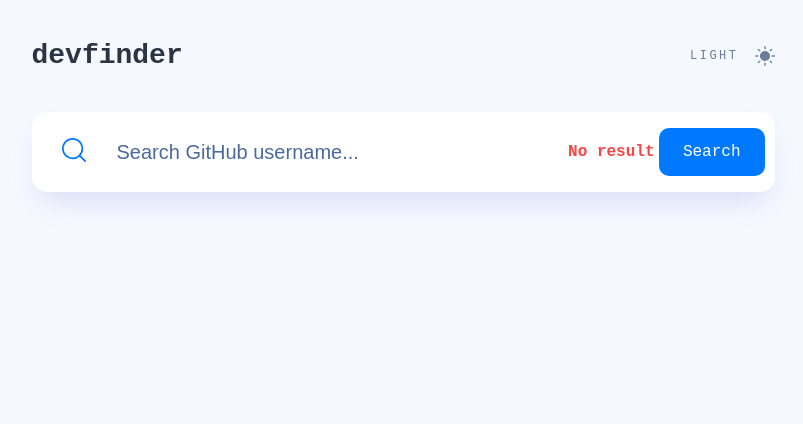
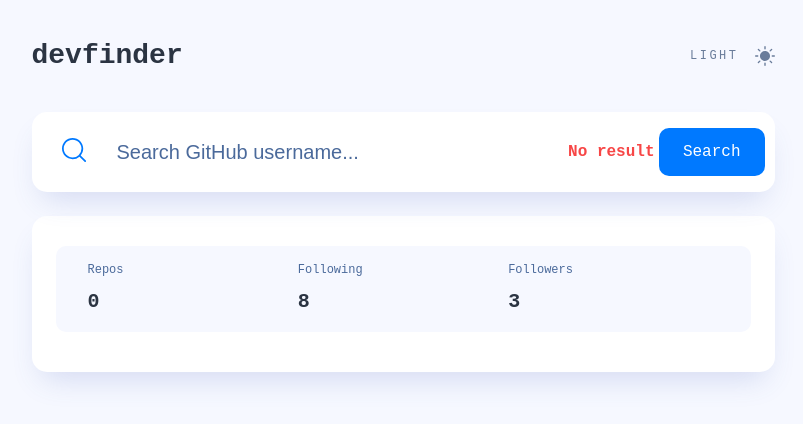
Before and after one commit to Stas9iMba/learn-react-ts, a React (Vite) app: page / in a window 1280 px wide. Shown: the top 424 px of the page, without its empty margins (237-1040 px from the left). Built offline with nearby package versions, Linux system fonts and the light colour scheme.

Commit message:
Added UserStat and UserCard

```diff
--- a/src/App.tsx
+++ b/src/App.tsx
@@ -1,12 +1,18 @@
 import Container from '~components/Container';
 import Search from '~components/Search';
 import TheHeader from '~components/TheHeader';
+import UserCard from '~components/UserCard';
+
+import { defaultUser } from './mock';
+
+
 
 function App() {
   return (
     <Container>
       <TheHeader />
       <Search hasError onSubmit={() => {}} />
+      <UserCard repos={defaultUser.repos} followers={defaultUser.followers} following={defaultUser.following} />
     </Container>
   );
 }
--- /dev/null
+++ b/src/components/UserCard/UserCard.module.scss
@@ -0,0 +1,59 @@
+:global {
+  body[data-theme='light'] {
+    --ucard-bg: var(--white);
+    --bio-color: var(--gray-200);
+    --ucard-shadow: var(--shadow);
+  }
+
+  body[data-theme='dark'] {
+    --ucard-bg: var(--gray-400);
+    --bio-color: var(--white);
+    --ucard-shadow: unset;
+  }
+}
+
+
+.userCard {
+  margin: 1.5rem 0 3rem;
+  width: 100%;
+  padding: 30px 24px 40px;
+  background-color: var(--ucard-bg);
+  box-shadow: var(--ucard-shadow);
+  border-radius: 15px;
+  // display: grid;
+  // grid-template-columns: 70px 1fr;
+  // gap: 25px 20px;
+
+  // &>*:nth-child(n + 3) {
+  //   grid-column: 1 / span 2;
+  // }
+
+  // @media (min-width: 767px) {
+  //   grid-template-columns: 120px 1fr;
+  //   padding: 40px;
+  //   gap: 30px 40px;
+  // }
+
+  // @media (min-width: 1024px) {
+  //   gap: 30px 40px;
+
+  //   &>*:nth-child(n + 3) {
+  //     grid-column: 2 / span 1;
+  //   }
+  // }
+}
+
+.avatar {
+  border-radius: 50%;
+  max-width: 100%;
+}
+
+.bio {
+  font-size: 1rem;
+  line-height: 1.5;
+  color: var(--bio-color);
+
+  &.empty {
+    opacity: 0.75;
+  }
+}
--- /dev/null
+++ b/src/components/UserCard/index.tsx
@@ -0,0 +1,18 @@
+import React from 'react';
+
+import UserStat from '~components/UserStat';
+import { LocalGithubUser } from '~types/Users';
+
+import style from './UserCard.module.scss';
+
+type UserCardProps = Pick<LocalGithubUser, 'repos' | 'followers' | 'following'>;
+
+function UserCard({ repos, followers, following }: UserCardProps) {
+  return (
+    <div className={style['userCard']}>
+      <UserStat repos={repos} followers={followers} following={following} />
+    </div>
+  );
+}
+
+export default UserCard;
--- /dev/null
+++ b/src/components/UserStat/UserStat.module.scss
@@ -0,0 +1,38 @@
+:global {
+  body[data-theme='light'] {
+    --stat-bg: var(--gray-50);
+    --stat-color: var(--gray-300);
+  }
+
+  body[data-theme='dark'] {
+    --stat-bg: var(--gray-500);
+    --stat-color: var(--white);
+  }
+}
+
+.userStat {
+  background-color: var(--stat-bg);
+  color: var(--stat-color);
+  padding: 15px 32px;
+  border-radius: 10px;
+  display: grid;
+  grid-template-columns: repeat(3, 1fr);
+}
+
+.info {
+  display: flex;
+  flex-direction: column;
+  gap: 0.5rem;
+
+  &Title {
+    color: var(--gray-200);
+    font-size: 0.75rem;
+    line-height: 1.5;
+  }
+
+  &Number {
+    font-size: 1.25rem;
+    line-height: 1.5;
+    font-weight: 700;
+  }
+}
--- /dev/null
+++ b/src/components/UserStat/index.tsx
@@ -0,0 +1,28 @@
+import React from 'react';
+
+import { LocalGithubUser } from '~types/Users';
+
+import style from './UserStat.module.scss';
+
+export type UserStatProps = Pick<LocalGithubUser, 'repos' | 'followers' | 'following'>;
+
+function UserStat({ repos, followers, following }: UserStatProps) {
+  return (
+    <div className={style['userStat']}>
+      <div className={style['info']}>
+        <div className={style['infoTitle']}>Repos</div>
+        <div className={style['infoNumber']}>{repos}</div>
+      </div>
+      <div className={style['info']}>
+        <div className={style['infoTitle']}>Following</div>
+        <div className={style['infoNumber']}>{following}</div>
+      </div>
+      <div className={style['info']}>
+        <div className={style['infoTitle']}>Followers</div>
+        <div className={style['infoNumber']}>{followers}</div>
+      </div>
+    </div>
+  );
+}
+
+export default UserStat;
--- /dev/null
+++ b/src/mock/index.ts
@@ -0,0 +1,17 @@
+import { LocalGithubUser } from '~types/Users';
+
+export const defaultUser: LocalGithubUser = {
+  login: 'Stas9iMba',
+  id: 46_508_483,
+  avatar: 'https://avatars.githubusercontent.com/u/46508483?v=4',
+  name: 'Stas',
+  company: 'AdNow',
+  blog: 'https://adnow.com/',
+  location: 'Novosibirsk',
+  bio: 'Frontend Developer',
+  twitter: null,
+  repos: 0,
+  followers: 3,
+  following: 8,
+  created: '2019-01-09T01:26:11Z',
+};
--- a/src/types/Users.ts
+++ b/src/types/Users.ts
@@ -7,7 +7,7 @@
   blog: string;
   location: string;
   bio: string;
-  twitter?: string;
+  twitter?: string | null;
   repos: number;
   followers: number;
   following: number;
@@ -23,7 +23,7 @@
   blog: string;
   location: string;
   bio: string;
-  twitter_username?: string;
+  twitter_username?: string | null;
   public_repos: number;
   followers: number;
   following: number;
```
